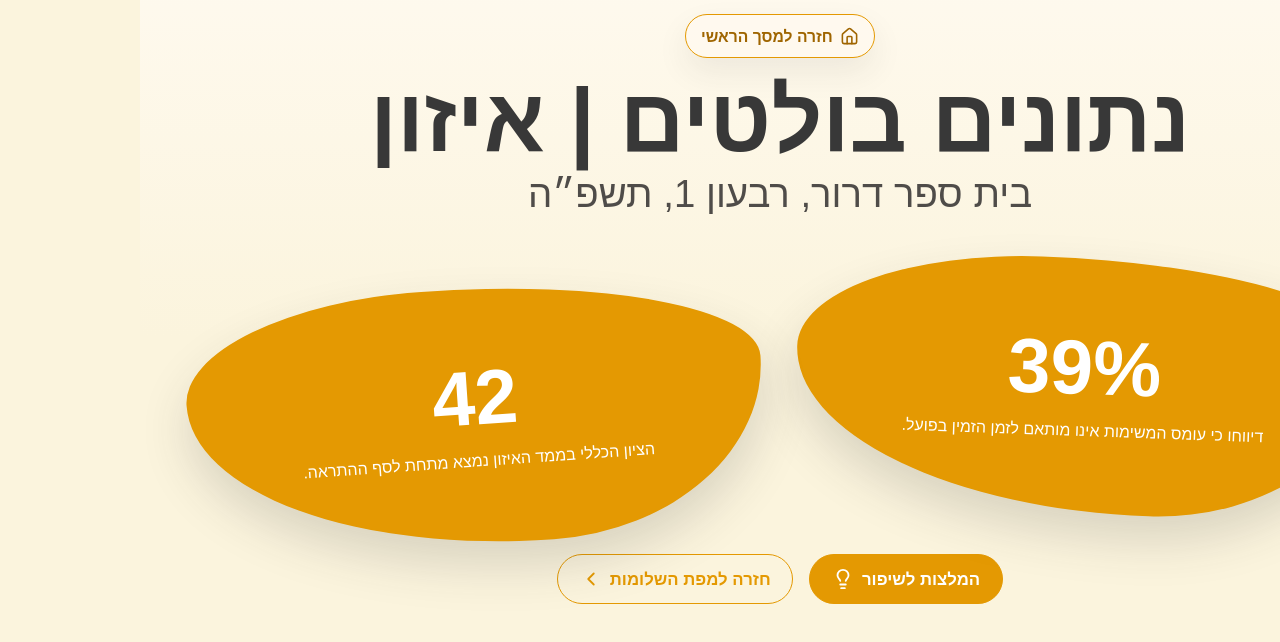
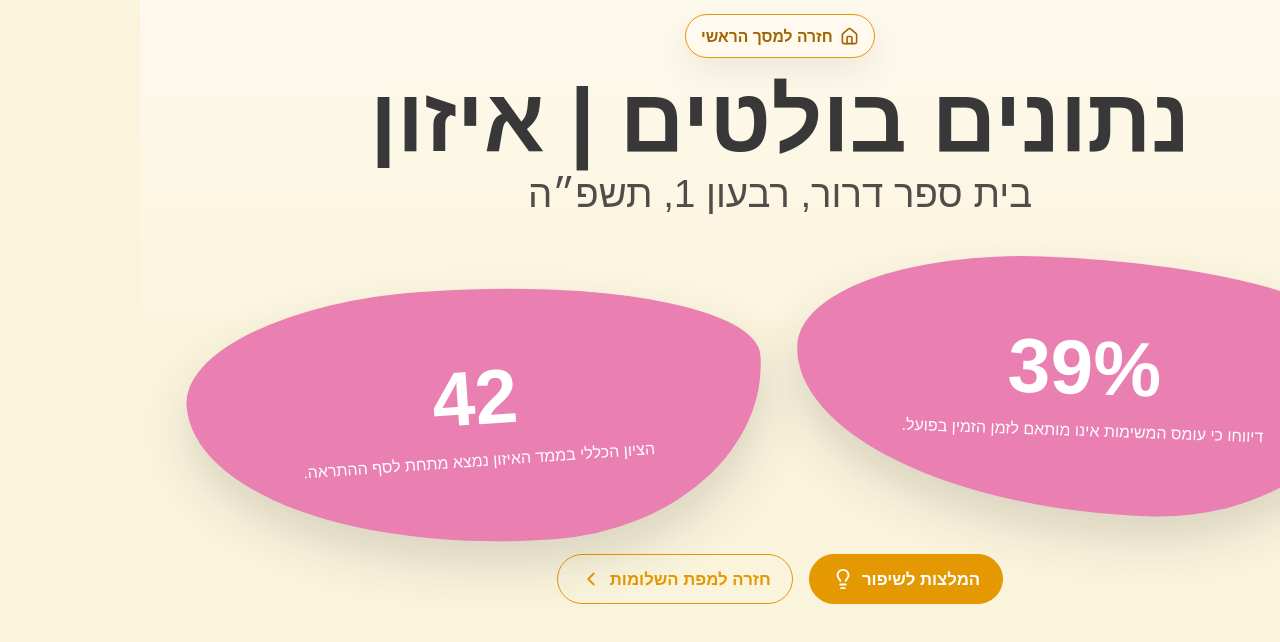
Before and after one commit to shteynu/shalomut-map-demo, a Next.js app: page /dashboard/balance/metrics in a window 1280 px wide. Shown: the top 642 px of the page. Built offline with nearby package versions, Linux system fonts and the light colour scheme.

Commit message:
Style: propagate WellbeingDimension conceptColor to Metrics and Recommendations screens stones

```diff
--- a/src/components/dashboard-mock.tsx
+++ b/src/components/dashboard-mock.tsx
@@ -99,10 +99,10 @@ function getDisplayRecommendations(dimension: WellbeingDimension) {
   return dimension.recommendations;
 }
 
-function MetricBlob({ metric }: { metric: ResponseMetric }) {
+function MetricBlob({ metric, color }: { metric: ResponseMetric; color?: string }) {
   const { containerRef, contentRef } = useBlobFit([metric]);
   return (
-    <article ref={containerRef as any} className="dashboard-metric-blob">
+    <article ref={containerRef as any} className="dashboard-metric-blob" style={{ backgroundColor: color }}>
       <div ref={contentRef as any} style={{ display: "flex", flexDirection: "column", alignItems: "center", width: "100%" }}>
         <strong>{metric.value}</strong>
         <p>{metric.highlightText ?? metric.helper}</p>
@@ -114,13 +114,15 @@ function MetricBlob({ metric }: { metric: ResponseMetric }) {
 function RecommendationBlob({
   recommendation,
   className,
+  color,
 }: {
   recommendation: { title: string; body: string };
   className: string;
+  color?: string;
 }) {
   const { containerRef, contentRef } = useBlobFit([recommendation]);
   return (
-    <article ref={containerRef as any} className={className}>
+    <article ref={containerRef as any} className={className} style={{ backgroundColor: color }}>
       <div ref={contentRef as any} style={{ display: "flex", flexDirection: "column", alignItems: "center", width: "100%" }}>
         <h2>{recommendation.title}</h2>
         <p>{recommendation.body}</p>
@@ -178,7 +180,7 @@ export function DashboardMetricsPage({ dimension }: { dimension: WellbeingDimens
 
       <section className="dashboard-metrics-stage" aria-label={`נתונים בולטים עבור ${dimension.conceptLabel}`}>
         {metrics.map((metric) => (
-          <MetricBlob key={`${metric.label}-${metric.value}`} metric={metric} />
+          <MetricBlob key={`${metric.label}-${metric.value}`} metric={metric} color={dimension.conceptColor} />
         ))}
       </section>
 
@@ -215,6 +217,7 @@ export function DashboardRecommendationsPage({ dimension }: { dimension: Wellbei
           <RecommendationBlob
             key={recommendation.title}
             recommendation={recommendation}
+            color={dimension.conceptColor}
             className={
               isFiveItemLayout
                 ? recommendationBlobClasses[index] ?? recommendationBlobClasses.at(-1)!
```
